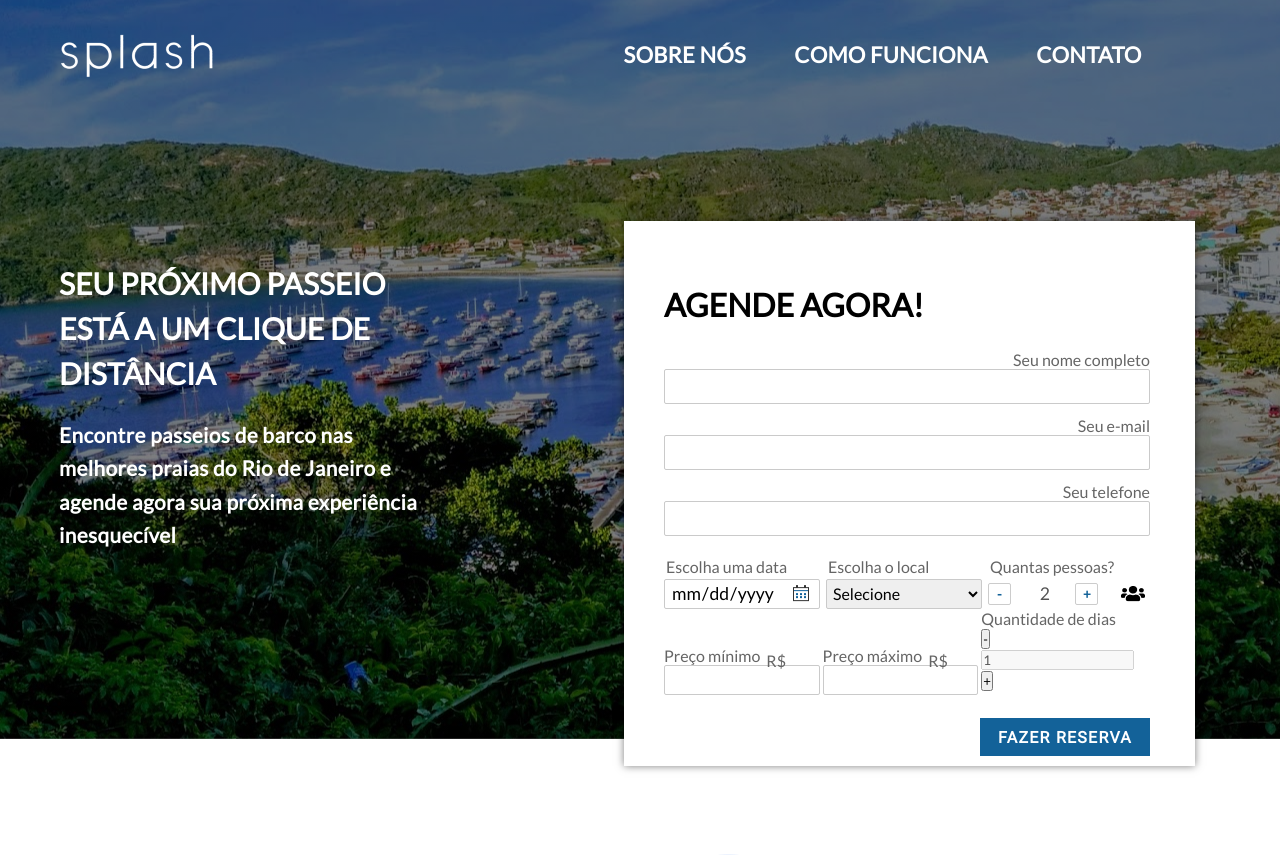
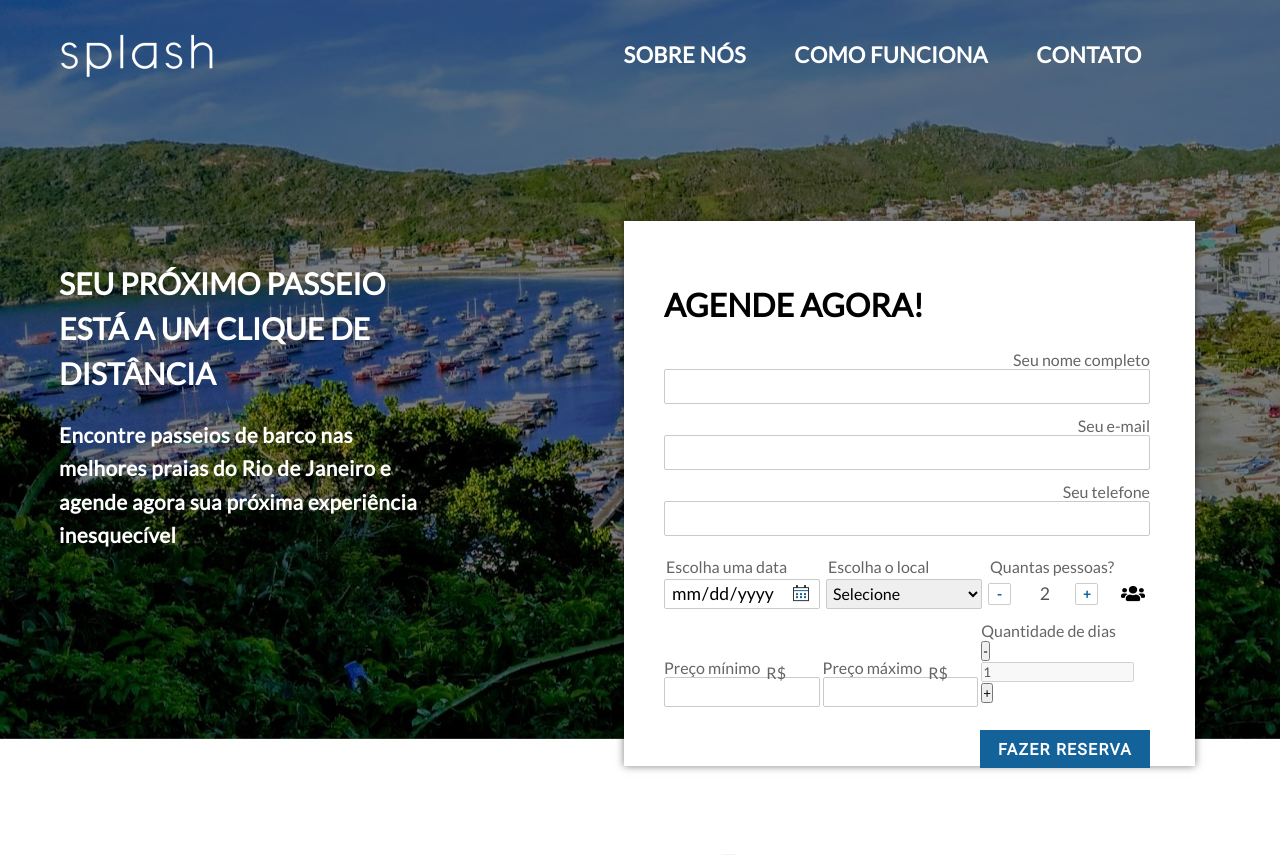
Before and after one commit to splash-co/splash-co.github.io, a PHP site: page /index.html in a window 1280 px wide. Shown: the top 855 px of the page. Run offline with PHP 8.4, Linux system fonts and the light colour scheme; some libraries are stand-ins or nearby versions.

Commit message:
fixed input wrapper margin

```diff
--- a/styles/style.css
+++ b/styles/style.css
@@ -281,6 +281,10 @@ body {
 .form_section_wrapper {
   width: 32%;
   display: inline-block;
+}
+
+.form__section__div--inputs {
+  margin-top: 12px;
 }
 
 .form__section .form__section--container .form__section__grid--inputs label {
```
